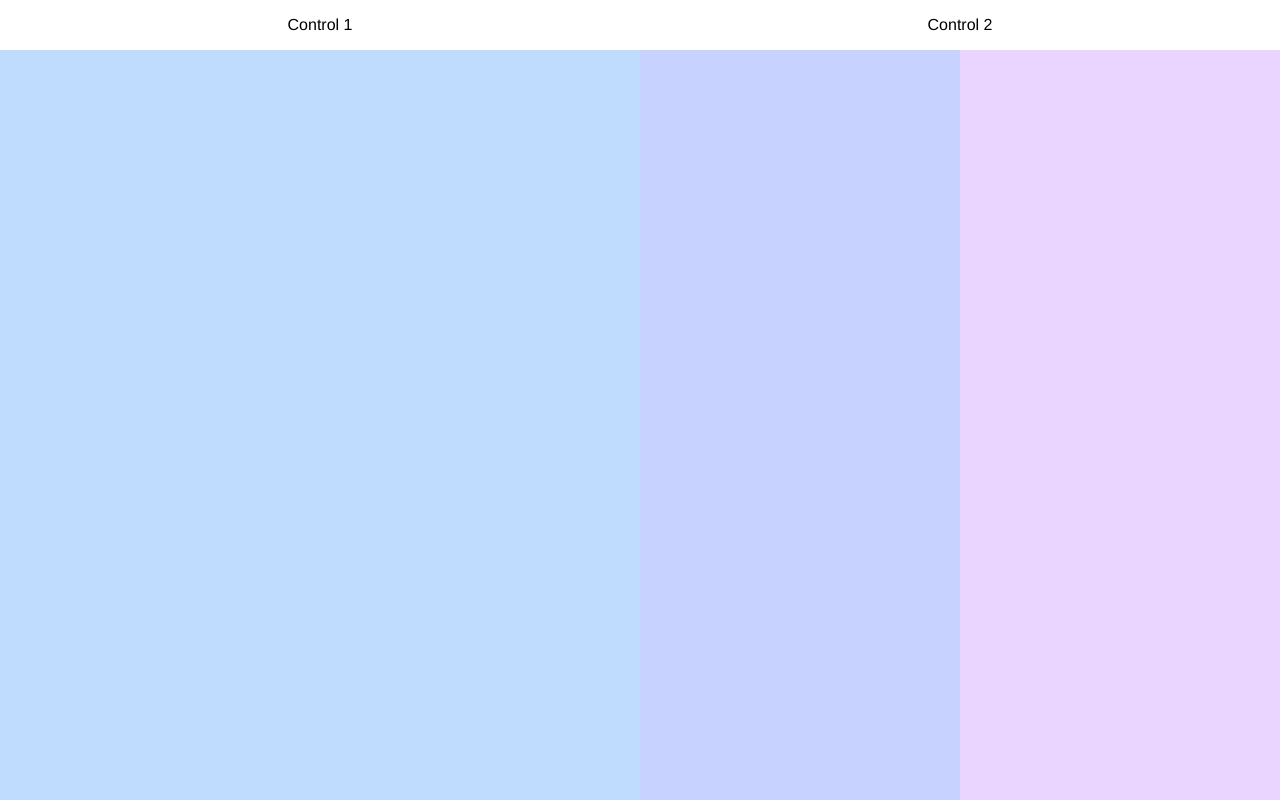
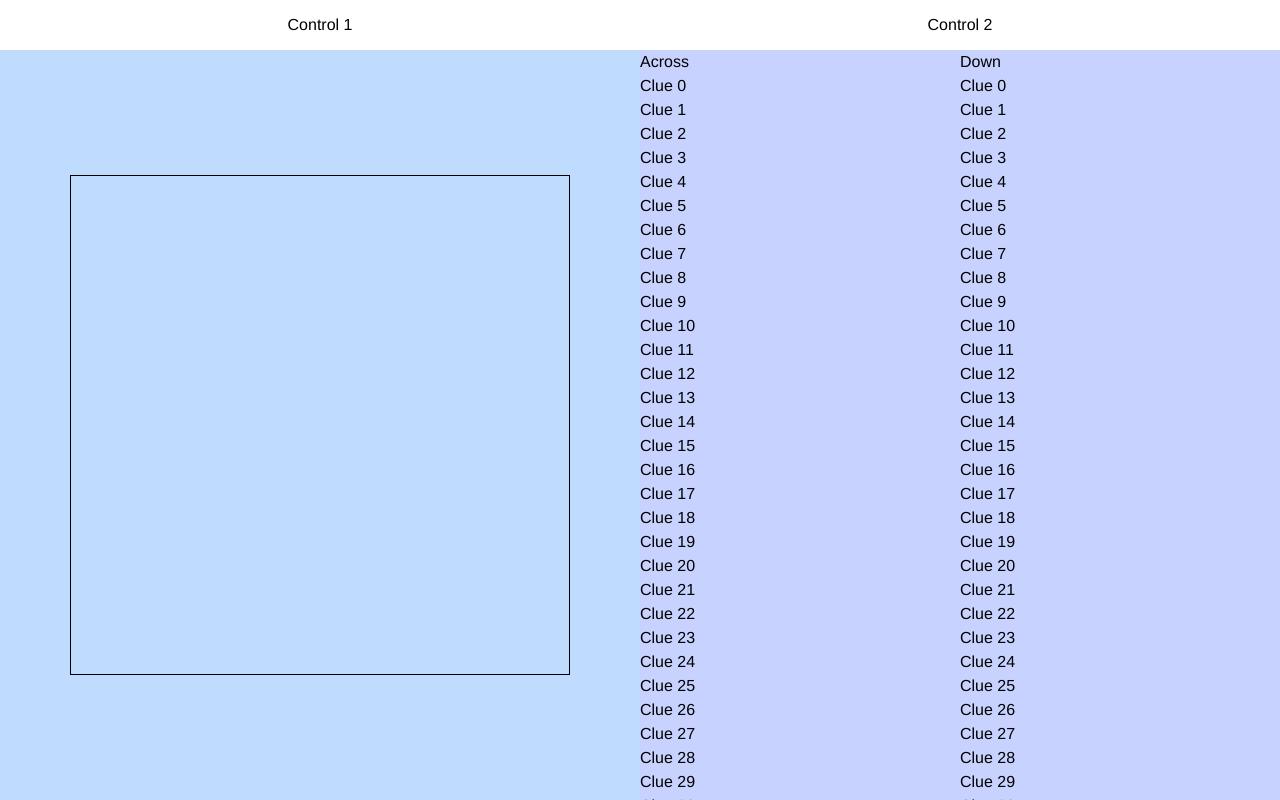
Before and after one commit to gabspeck/crossword-app, a SvelteKit app: page /layout in a window 1280 px wide. Built offline with nearby package versions, Linux system fonts and the light colour scheme.

Commit message:
better layout test page

```diff
--- a/src/routes/layout/+page.svelte
+++ b/src/routes/layout/+page.svelte
@@ -1,13 +1,29 @@
-<main class="flex flex-col w-screen h-screen">
-	<div class="h-[50px] w-full flex flex-row items-center justify-around">
+<main class="flex flex-col w-screen h-screen overflow-hidden">
+	<div class="min-h-[50px] w-full flex flex-row items-center justify-around">
 		<p>Control 1</p>
 		<p>Control 2</p>
 	</div>
-	<div class="flex-1 flex flex-col bg-green-200 lg:flex-row">
-		<div class="bg-blue-200 flex-1"></div>
-		<div class="bg-red-200 flex-1 flex flex-col md:flex-row">
-			<div class="bg-indigo-200 flex-1"></div>
-			<div class="bg-purple-200 flex-1"></div>
+	<div class="flex-1 flex flex-col bg-green-200 overflow-hidden lg:flex-row">
+		<div class="bg-blue-200 flex-1 flex justify-center items-center min-h-0">
+			<div class="border border-black h-full w-full max-h-[500px] max-w-[500px]"></div>
+		</div>
+		<div class="bg-red-200 flex-1 flex flex-col min-h-0 lg:flex-row">
+			<div class="bg-indigo-200 flex-1 flex flex-col min-h-0">
+				<h3>Across</h3>
+				<ul class="flex-1 overflow-y-auto">
+					{#each new Array(50) as _, idx}
+						<li>Clue {idx}</li>
+					{/each}
+				</ul>
+			</div>
+			<div class="bg-indigo-200 flex-1 flex flex-col min-h-0">
+				<h3>Down</h3>
+				<ul class="flex-1 overflow-y-auto">
+					{#each new Array(50) as _, idx}
+						<li>Clue {idx}</li>
+					{/each}
+				</ul>
+			</div>
 		</div>
 	</div>
 </main>
```
